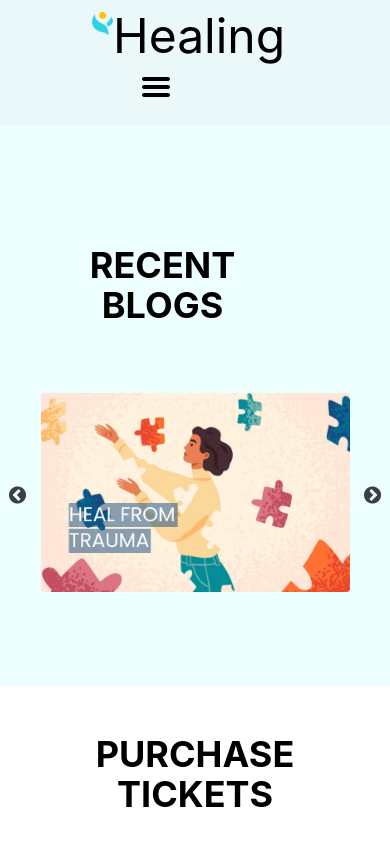
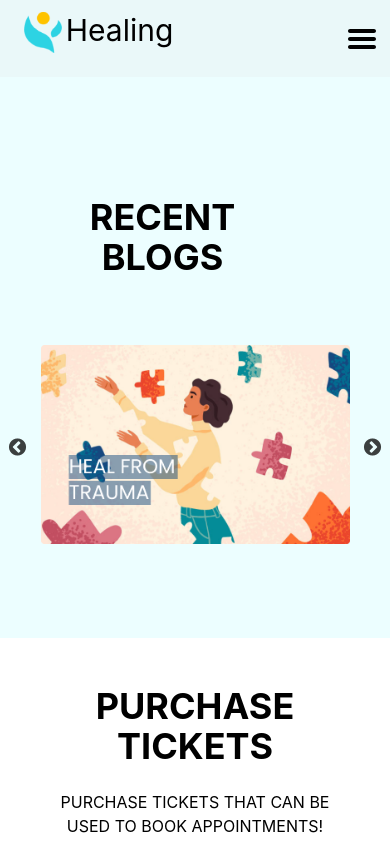
Before and after one commit to kogunlu/codezillas-capstone, a React (Create React App) app: page / in a window 390 px wide. Shown: the top 842 px of the page. Built offline with nearby package versions, Linux system fonts and the light colour scheme.

Commit message:
few fixes in responsivness

```diff
--- a/src/components/shared/navbar/Navbar.jsx
+++ b/src/components/shared/navbar/Navbar.jsx
@@ -37,7 +37,7 @@ function Navbar() {
 
   const [SideMenuClose, setSideMenuClose] = useState("hidden")
   const [SideMenu, setSideMenu] = useState("")
-  const [ShowHide, setShowHide] = useState("left-[-400px] opacity-0 ")
+  const [ShowHide, setShowHide] = useState("left-[-400px] opacity-0 z-[-1]")
 
   function handleSideMenu()
   {
@@ -45,11 +45,11 @@ function Navbar() {
     {
       setSideMenu('hidden')
       setSideMenuClose("")
-      setShowHide('left-[0px] opacity-100')
+      setShowHide('left-[0px] opacity-100 z-[1]')
     }else{
       setSideMenu("")
       setSideMenuClose('hidden')
-      setShowHide("left-[-400px] opacity-0 ")
+      setShowHide("left-[-400px] opacity-0 z-[-1]")
     }
   }
 
@@ -72,16 +72,16 @@ function Navbar() {
   return (
     <div className='bg-main-background'>
       <div className='p-3'>
-        <div className='md:grid md:grid-cols-4 justify-center'>
-          <div className='grid grid-cols-3 md:grid-col-2 col-span-2'>
+        <div className='grid grid-cols-4'>
+          <div className='grid grid-cols-2 md:grid-col-2 col-span-2'>
             <Link to="/">
-              <div className="grid grid-cols-2 ml-20">
-                <img src="/logo.png" alt="Healing logo" />
-                <h1 className="text-5xl">Healing</h1>
-              </div>
+              <span className='grid grid-cols-2 ml-3 sm:ml-3 md:ml-8  text-3xl md:text-5xl gap-1 sm:gap-4 lg:gap-0 cursor-pointer'>
+                <img className='w-min inline' src="/logo.png" alt='Healing logo' />
+                <span>Healing</span>
+              </span>
             </Link>
           </div>
-            <button type='button' className='cursor-pointer md:hidden block col-start-3 grid grid-flow-col grid-cols-5 grid-rows-5' onClick={()=> handleSideMenu() } >
+            <button type='button' className='cursor-pointer md:hidden block col-start-4 grid grid-flow-col grid-cols-4 grid-rows-5' onClick={()=> handleSideMenu() } >
                 <svg className={`col-start-5 row-start-2 row-span-3 ${SideMenuClose}`} width="32" height="32" viewBox="0 0 24 24">
                     <g id="close">
                         <path id="x" d="M18.717 6.697l-1.414-1.414-5.303 5.303-5.303-5.303-1.414 1.414 5.303 5.303-5.303 5.303 1.414 1.414 5.303-5.303 5.303 5.303 1.414-1.414-5.303-5.303z"/>
@@ -89,11 +89,11 @@ function Navbar() {
                 </svg>
                 <svg className={`col-start-5 row-start-2 row-span-3 w-8 ${SideMenu}`} height="32px"><path d="M4,10h24c1.104,0,2-0.896,2-2s-0.896-2-2-2H4C2.896,6,2,6.896,2,8S2.896,10,4,10z M28,14H4c-1.104,0-2,0.896-2,2  s0.896,2,2,2h24c1.104,0,2-0.896,2-2S29.104,14,28,14z M28,22H4c-1.104,0-2,0.896-2,2s0.896,2,2,2h24c1.104,0,2-0.896,2-2  S29.104,22,28,22z"/></svg>
             </button>
-          <ul className={`grid place-content-center md:grid-cols-12 my-0 col-span-2 content-center z-[1] md:z-auto absolute md:static bg-main-background left-0 w-full md:w-auto py-4 ma:py-0 pl-7 md:pl-0  md:opacity-100  transition-all ease-in duration-500 gap-4 ${ShowHide}` }>
+          <ul className={`grid place-content-center md:grid-cols-12 mt-16 md:my-0 col-span-2 content-center  md:z-auto absolute md:static bg-main-background left-0 w-full md:w-auto py-4 ma:py-0 pl-7 md:pl-0  md:opacity-100  transition-all ease-in duration-500 gap-4 ${ShowHide}` }>
             <li className='py-2 text-center md:col-span-2'><NavLink to="/" className="hover:text-yellow-white duration-300">Home</NavLink></li>
             <li className='py-2 text-center md:col-span-2'><NavLink to="/blogs" className="hover:text-yellow-white duration-300" >Blogs</NavLink></li>
-            <li className='py-2 flex justify-center grid  md:col-span-3'>
-              <button type='button' className='hover:text-yellow-white duration-300 grid grid-cols-3 w-36' onClick={()=>handleNavAboutDropDown()}>
+            <li className='py-2 flex justify-center grid md:col-span-3'>
+              <button type='button' className='hover:text-yellow-white duration-300 grid grid-cols-3 w-20 lg:w-28' onClick={()=>handleNavAboutDropDown()}>
                 <span className='col-span-2'>About</span>
                 <span>
                   <svg aria-hidden="true" fill="currentColor" viewBox="0 0 20 20" width="20px">
```
Also changed, not shown: 1 other file (tests, documents, lock files or other folders).
